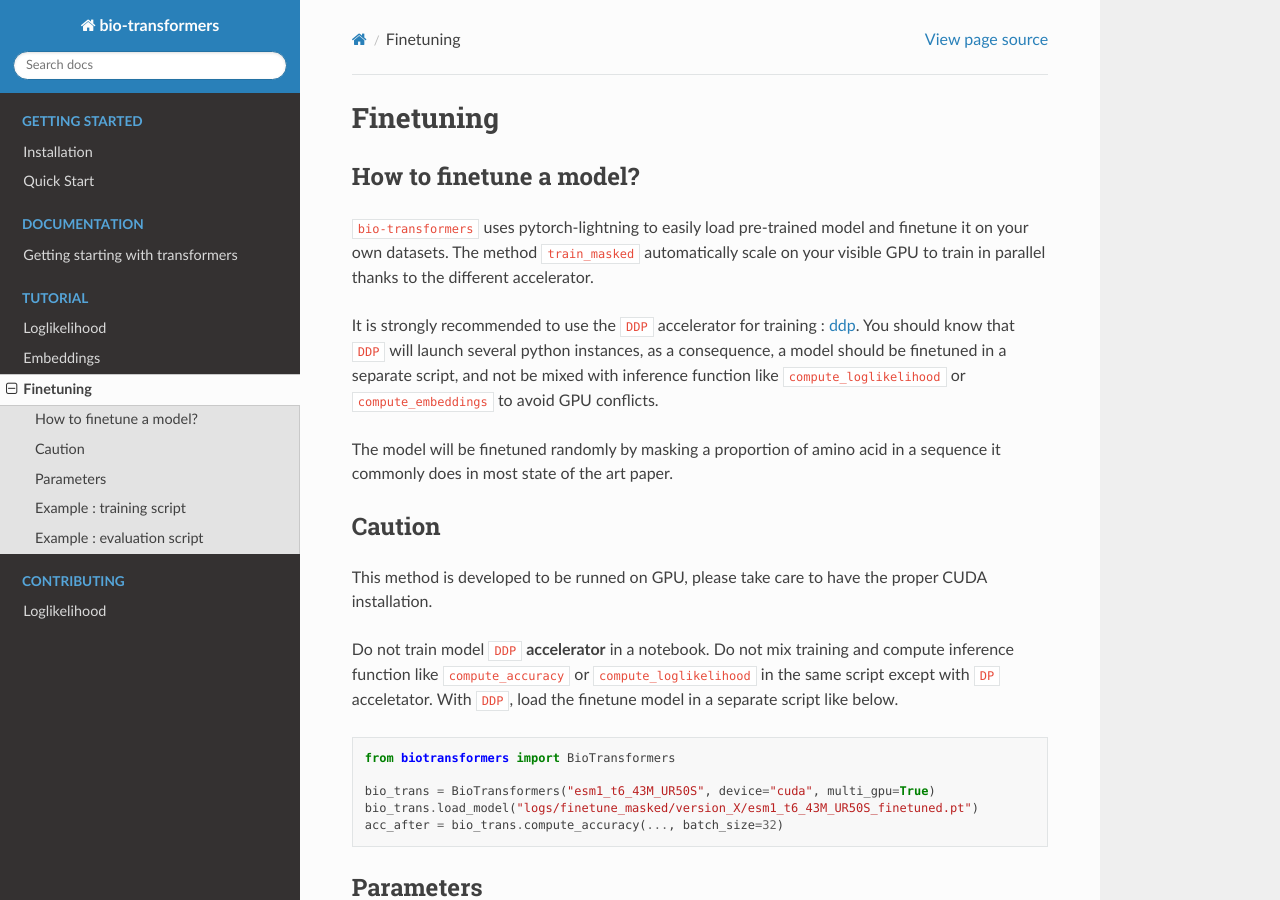
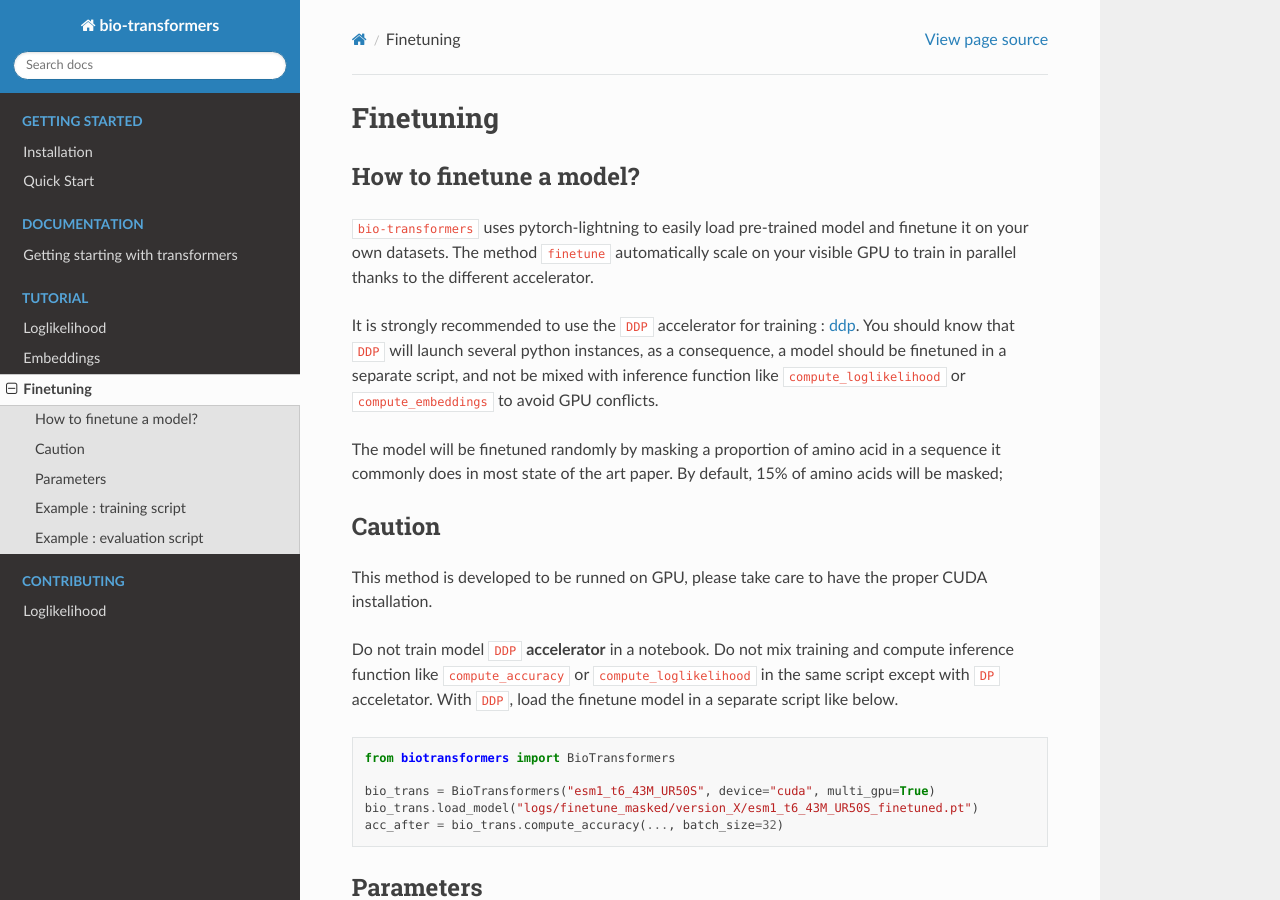
Before and after one commit to DeepChainBio/bio-transformers, a Sphinx documentation site: the page built from docs/source/tutorial/finetuning.md, in a window 1280 px wide and 900 px high. Built offline with Sphinx 7.4.7 and the Read the Docs theme 2.0.0, drawn with Linux system fonts in a browser that asks for light colours; pages that are not in the unit, such as notebooks, are missing from menus.

Commit message:
docs: update finetune methods in docs

```diff
--- a/docs/source/tutorial/finetuning.md
+++ b/docs/source/tutorial/finetuning.md
@@ -1,11 +1,11 @@
 # Finetuning
 
 ## How to finetune a model?
-`bio-transformers` uses pytorch-lightning to easily load pre-trained model and finetune it on your own datasets. The method `train_masked` automatically scale on your visible GPU to train in parallel thanks to the different accelerator.
+`bio-transformers` uses pytorch-lightning to easily load pre-trained model and finetune it on your own datasets. The method `finetune` automatically scale on your visible GPU to train in parallel thanks to the different accelerator.
 
 It is strongly recommended to use the `DDP` accelerator for training : [ddp](https://pytorch.org/docs/stable/notes/ddp.html). You should know that `DDP` will launch several python instances, as a consequence, a model should be finetuned in a separate script, and not be mixed with inference function like `compute_loglikelihood` or `compute_embeddings` to avoid GPU conflicts.
 
-The model will be finetuned randomly by masking a proportion of amino acid in a sequence it commonly does in most state of the art paper.
+The model will be finetuned randomly by masking a proportion of amino acid in a sequence it commonly does in most state of the art paper. By default, 15% of amino acids will be masked;
 
 ## Caution
 
@@ -66,7 +66,7 @@ length = np.array(list(map(len, X))) < 200
 train_seq = X[length][:15000]
 bio_trans = BioTransformers("esm1_t6_43M_UR50S", device="cuda")
 
-bio_trans.train_masked(
+bio_trans.finetune(
     train_seq,
     lr=1.0e-5,
     warmup_init_lr=1e-7,
```
Also changed, not shown: README.md (+1 -1 lines).
